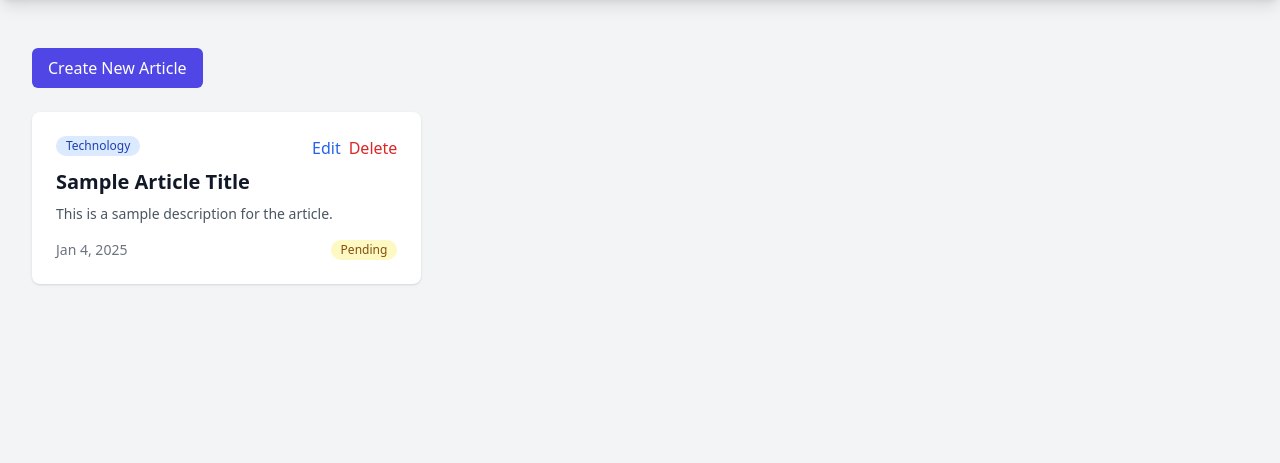
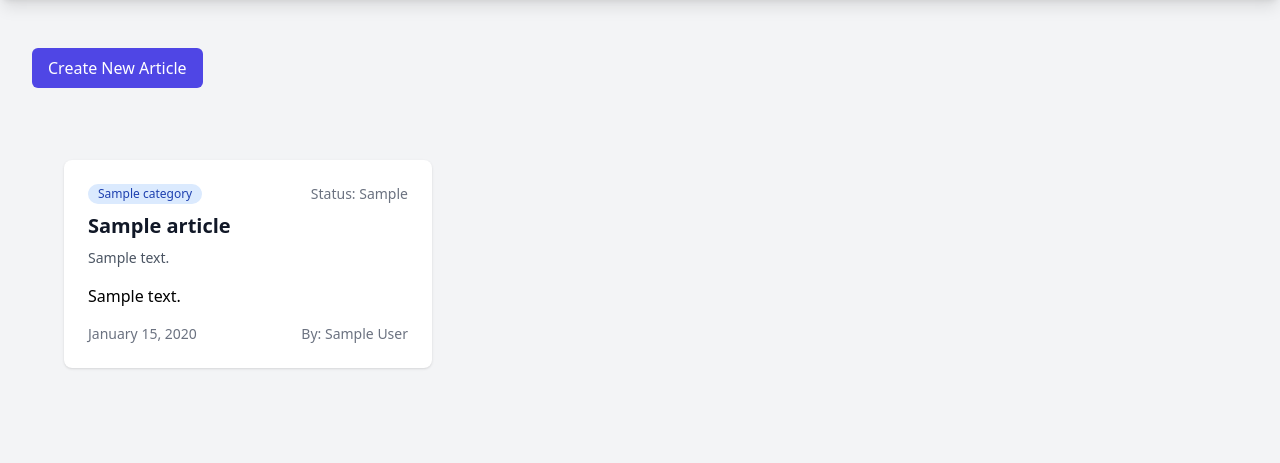
Before and after one commit to majdifox/StormQXII, a PHP site: page /authordash.php?id=1 in a window 1280 px wide. Shown: the part 64-527 px from the top of the page. Run offline with PHP 8.4, Linux system fonts and the light colour scheme; tables that the repository leaves empty or names only in its code hold one stand-in row (values such as "Sample post"); some libraries are stand-ins or nearby versions.

Commit message:
I've added the createArticle() function now the authors can create articles

```diff
--- a/authordash.php
+++ b/authordash.php
@@ -3,12 +3,49 @@
     require_once "./config/dbconfig.php";
     require_once "./models/users.php";
     require_once "./models/author.php";
+    $database = new Database();
+    $id = $_GET["id"];
+    $author = new author($database->getConnection(),$id);
+
+    // Handle article creation
+    if(isset($_POST["title"], $_POST["category_id"], $_POST["description"], $_POST["content"])) {
+        $author->createArticle(
+            $_POST["title"],
+            $_POST["category_id"],
+            $_POST["description"],
+            $_POST["content"],
+            $_POST["status"] ?? 0
+        );
+    }
+
+    $articles = $author->displayArticles();
+    $categories = $author->getCategories();
 
 
-    $database = new Database();
-    $db = $database->getConnection();
 
 
+    // if(isset($_POST["title"],$_POST["category"],$_POST["description"],$_POST["content"])){
+    // $database = new Database();
+    // $db = $database->getConnection();
+    // $id = $_GET['id'] ?? null;
+    // $author = new author($db,$id);
+
+    // $title= $_POST["title"] ;
+    // $category = $_POST["category"] ;
+    // $description = $_POST["description"] ;
+    // $content = $_POST["content"] ;
+    // $status = $_POST["status"];
+
+    //  $author->createArticle($title, $category, $description, $content, $status);
+
+
+    // }
+
+    // $db = new Database();
+    // $author = new author($db->getConnection());
+
+    // $display = $author->displayArticles();
+    // var_dump($display);
 
 ?>
 
@@ -21,6 +58,16 @@
     <title>StormQ - Author Dashboard</title>
     <script src="https://cdn.tailwindcss.com"></script>
     <script src="https://cdnjs.cloudflare.com/ajax/libs/flowbite/2.2.1/flowbite.min.js"></script>
+    <script>
+        tinymce.init({
+            selector: '#content',
+            plugins: 'image media link code',
+            toolbar: 'undo redo | formatselect | bold italic | alignleft aligncenter alignright | image media link | code',
+            height: 400,
+            images_upload_url: 'upload.php',
+            automatic_uploads: true
+        });
+    </script>
 </head>
 <body class="bg-gray-100">
     <!-- Navigation -->
@@ -52,32 +99,45 @@
             </div>
 
             <!-- Article Feed -->
-            <div class="grid gap-6 md:grid-cols-2 lg:grid-cols-3" id="articleFeed">
-                <!-- Article Card Template -->
+             <div class="max-w-7xl mx-auto py-6 sm:px-6 lg:px-8">
+        <div class="px-4 py-6 sm:px-0">
+            <!-- Article Feed -->
+            <div class="grid gap-6 md:grid-cols-2 lg:grid-cols-3">
+                <?php foreach($articles as $article): ?>
                     <div class="bg-white rounded-lg shadow overflow-hidden">
                         <div class="p-6">
                             <div class="flex justify-between items-start">
                                 <span class="inline-flex items-center px-2.5 py-0.5 rounded-full text-xs font-medium bg-blue-100 text-blue-800">
-                                Technology
+                                    <?php echo htmlspecialchars($article['category_name']); ?>
                                 </span>
                                 <div class="flex space-x-2">
-                                <button class="text-blue-600 hover:text-blue-800" onclick="editArticle(1)">Edit</button>
-                                <button class="text-red-600 hover:text-red-800" onclick="deleteArticle(1)">Delete</button>
+                                    <span class="text-gray-500 text-sm">
+                                        Status: <?php echo htmlspecialchars($article['validation_admin']); ?>
+                                    </span>
                                 </div>
                             </div>
-                        <h3 class="mt-2 text-xl font-semibold text-gray-900">Sample Article Title</h3>
-                        <p class="mt-2 text-gray-600 text-sm line-clamp-3">This is a sample description for the article.</p>
+                            <h3 class="mt-2 text-xl font-semibold text-gray-900">
+                                <?php echo htmlspecialchars($article['title']); ?>
+                            </h3>
+                            <p class="mt-2 text-gray-600 text-sm">
+                                <?php echo htmlspecialchars($article['description']); ?>
+                            </p>
+                            <div class="mt-4 prose max-w-none">
+                                <?php echo $article['content']; ?>
+                            </div>
                             <div class="mt-4 flex justify-between items-center">
-                            <span class="text-sm text-gray-500">Jan 4, 2025</span>
-                            <span class="inline-flex items-center px-2.5 py-0.5 rounded-full text-xs font-medium bg-yellow-100 text-yellow-800">
-                                Pending
+                                <span class="text-sm text-gray-500">
+                                    <?php echo $article['formatted_date']; ?>
+                                </span>
+                                <span class="text-sm text-gray-500">
+                                    By: <?php echo htmlspecialchars($article['firstname'] . ' ' . $article['lastname']); ?>
                                 </span>
                             </div>
                         </div>
                     </div>
+                <?php endforeach; ?>
             </div>
-        </div>
-    </div>
+
 
     <!-- Article Creation/Edit Modal -->
     <div id="articleModal" tabindex="-1" aria-hidden="true" class="fixed top-0 left-0 right-0 z-50 hidden w-full p-4 overflow-x-hidden overflow-y-auto md:inset-0 h-[calc(100%-1rem)] max-h-full">
@@ -89,6 +149,7 @@
                     <h3 class="text-xl font-semibold text-gray-900" id="modalTitle">
                         Create New Article
                     </h3>
+
                     <button type="button" class="text-gray-400 bg-transparent hover:bg-gray-200 hover:text-gray-900 rounded-lg text-sm w-8 h-8 ml-auto inline-flex justify-center items-center" data-modal-hide="articleModal">
                         <svg class="w-3 h-3" aria-hidden="true" xmlns="http://www.w3.org/2000/svg" fill="none" viewBox="0 0 14 14">
                             <path stroke="currentColor" stroke-linecap="round" stroke-linejoin="round" stroke-width="2" d="m1 1 6 6m0 0 6 6M7 7l6-6M7 7l-6 6"/>
@@ -97,7 +158,7 @@
                 </div>
                 <!-- Modal body -->
                 <div class="p-6 space-y-6">
-                    <form id="articleForm" class="space-y-4">
+                    <form method="POST" id="articleForm" class="space-y-4">
                         <input type="hidden" id="articleId" name="articleId">
                         <div>
                             <label for="title" class="block text-sm font-medium text-gray-700">Title</label>
@@ -106,14 +167,13 @@
                         </div>
 
                         <div>
-                            <label for="category" class="block text-sm font-medium text-gray-700">Category</label>
-                            <select id="category" name="category" required
-                                class="mt-1 block w-full rounded-md border-gray-300 shadow-sm focus:border-indigo-500 focus:ring-indigo-500">
-                                <option value="">Select a category</option>
-                                <option value="technology">Technology</option>
-                                <option value="science">Science</option>
-                                <option value="health">Health</option>
-                                <option value="business">Business</option>
+                        <label for="category_id">Category</label>
+                    <select name="category_id" id="category_id" required>
+                        <?php foreach($categories as $category): ?>
+                            <option value="<?php echo $category['id']; ?>">
+                                <?php echo htmlspecialchars($category['name']); ?>
+                            </option>
+                        <?php endforeach; ?>
                     </select>
                         </div>
 
@@ -137,7 +197,7 @@
                                 <option value="pending">Submit for Review</option>
                             </select>
                         </div>
-                    </form>
+
                 </div>
                 <!-- Modal footer -->
                 <div class="flex items-center justify-end p-6 space-x-2 border-t border-gray-200 rounded-b">
@@ -145,46 +205,47 @@
                             class="text-gray-500 bg-white hover:bg-gray-100 focus:ring-4 focus:outline-none focus:ring-blue-300 rounded-lg border border-gray-200 text-sm font-medium px-5 py-2.5 hover:text-gray-900 focus:z-10">
                         Cancel
                     </button>
-                    <button type="button" onclick="saveArticle()"
+                    <button name="save" type="submit"
                             class="text-white bg-indigo-600 hover:bg-indigo-700 focus:ring-4 focus:outline-none focus:ring-blue-300 font-medium rounded-lg text-sm px-5 py-2.5 text-center">
                         Save Article
                     </button>
                 </div>
+                </form>
             </div>
         </div>
     </div>
 
     <script>
-        function editArticle(articleId) {
-            // Set modal title
-            document.getElementById('modalTitle').textContent = 'Edit Article';
-            document.getElementById('articleId').value = articleId;
+        // function editArticle(articleId) {
+        //     // Set modal title
+        //     document.getElementById('modalTitle').textContent = 'Edit Article';
+        //     document.getElementById('articleId').value = articleId;
 
-            // Open modal
-            const modal = document.getElementById('articleModal');
-            modal.classList.remove('hidden');
-        }
+        //     // Open modal
+        //     const modal = document.getElementById('articleModal');
+        //     modal.classList.remove('hidden');
+        // }
 
-        function deleteArticle(articleId) {
-            if (confirm('Are you sure you want to delete this article?')) {
-                // Here you would typically submit to your deleteArticle PHP endpoint
-                console.log('Deleting article:', articleId);
-            }
-        }
+        // function deleteArticle(articleId) {
+        //     if (confirm('Are you sure you want to delete this article?')) {
+        //         // Here you would typically submit to your deleteArticle PHP endpoint
+        //         console.log('Deleting article:', articleId);
+        //     }
+        // }
 
-        function saveArticle() {
-            const form = document.getElementById('articleForm');
-            const articleId = document.getElementById('articleId').value;
+        // function saveArticle() {
+        //     const form = document.getElementById('articleForm');
+        //     const articleId = document.getElementById('articleId').value;
 
-            // If articleId exists, it's an edit operation
-            if (articleId) {
-                form.action = 'modify_article.php';
-            } else {
-                form.action = 'create_article.php';
-            }
+        //     // If articleId exists, it's an edit operation
+        //     if (articleId) {
+        //         form.action = 'modify_article.php';
+        //     } else {
+        //         form.action = 'create_article.php';
+        //     }
 
-            form.submit();
-        }
+        //     form.submit();
+        // }
 
         // Clear form when opening create new article
         document.querySelector('[data-modal-target="articleModal"]').addEventListener('click', function() {
--- a/login.php
+++ b/login.php
@@ -52,7 +52,7 @@ if(isset($_POST['submit'])) {
         setcookie("user_logged", "true", time() + (86400 * 30), "/");
 
         if ($user->getRole() == 'author') {
-            header("Location: index.php?id=" . $user->getId());
+            header("Location: authordash.php?id=" . $user->getId());
         } elseif($user->getRole() == 'member') {
             header("Location: pages/membre.php?id=" . $user->getId());
         }
--- a/models/author.php
+++ b/models/author.php
@@ -1,94 +1,62 @@
 <?php
-
 require_once "users.php";
 require_once "member.php";
 
+class author extends member {
+    protected $id;
+    protected $table = "articles";
 
-class author extends member{
-
-    private $articles = "articles";
-
-    private $title;
-    private $status;
-    private $description;
-    private $content;
-    private $category_id;
-    private $author_id;
-    private $created_at;
-    private $updated_at;
-    private $publication_date;
-
-
-
-
-
-public function createArticle(){
-
-    $query = "INSERT INTO ". $this->$articles . "SET title=:title, status=:status, description=:description, content=:content, category_id=:category_id, author_id=:author_id, created_at=:created_at, updated_at=:updated_at, publication_date=:publication_date ";
-    $stmt= $this->conn->prepare($query);
-
-    $this->$title = htmlspecialchars(strip_tags($this->title));
-    $this->$title = htmlspecialchars(strip_tags($this->$status));
-    $this->$description = htmlspecialchars(strip_tags($this->$description));
-    $this->$content = htmlspecialchars(strip_tags($this->$content));
-    $this->$category_id = htmlspecialchars(strip_tags($this->category_id));
-    $this->$author_id = htmlspecialchars(strip_tags($this->$author_id));
-    $this->$created_at= htmlspecialchars(strip_tags($this->$created_at));
-    $this->$updated_at= htmlspecialchars(strip_tags($this->$updated_at));
-
-    $stmt->bindParam(":title", $this->title);
-    $stmt->bindParam(":status", $this->status);
-    $stmt->bindParam(":description", $this->description);
-    $stmt->bindParam(":content", $this->content);
-    $stmt->bindParam(":category_at", $this->category_at);
-    $stmt->bindParam(":updated_at", $this->updated_at);
-    $stmt->bindParam(":publication_date", $this->publication_date);
-
-    if($stmt->execute){
-        return true;
-    }
-
-        return false;
+    public function __construct($db, $id = null) {
+        parent::__construct($db);
+            $this->id = $id;
 
 
     }
 
+    public function createArticle($title, $category_id, $description, $content, $status) {
+        $query = "INSERT INTO " . $this->table . "
+                 (title, category_id, description, content, status, author_id, created_at)
+                 VALUES (:title, :category_id, :description, :content, :status, :author_id, NOW())";
 
-
-
-
-
-
-public function modifyArticle(){
-
-    $query = "UPDATE articles SET title=:title, status=:status, description=:description, content=:content, category_id=:category_id, author_id=:author_id, created_at=:created_at, updated_at=:updated_at, publication_date=:publication_date ";
         $stmt = $this->conn->prepare($query);
 
-    $stmt->bindParam(":title", $this->title);
-    $stmt->bindParam(":status", $this->status);
-    $stmt->bindParam(":description", $this->description);
-    $stmt->bindParam(":content", $this->content);
-    $stmt->bindParam(":category_at", $this->category_at);
-    $stmt->bindParam(":updated_at", $this->updated_at);
-    $stmt->bindParam(":publication_date", $this->publication_date);
+        $stmt->bindParam(":title", $title);
+        $stmt->bindParam(":category_id", $category_id);
+        $stmt->bindParam(":description", $description);
+        $stmt->bindParam(":content", $content);
+        $stmt->bindParam(":status", $status);
+        $stmt->bindParam(":author_id", $this->id);
 
-    $stmt->execute();
-    return $stmt;
+        return $stmt->execute();
     }
 
+    public function displayArticles() {
+        $query = "SELECT a.*, c.name as category_name, u.firstname, u.lastname,
+                        DATE_FORMAT(a.created_at, '%M %d, %Y') as formatted_date
+                 FROM " . $this->table . " a
+                 LEFT JOIN categories c ON a.category_id = c.id
+                 LEFT JOIN users u ON a.author_id = u.id
+                 WHERE u.id=:id
+                 ORDER BY a.created_at DESC";
 
-public function deleteArticle($id){
-
-    $query = "DELETE FROM articles WHERE id = :id  ";
         $stmt = $this->conn->prepare($query);
-
-    $stmt->bindParam(":id",$id);
+        $stmt->bindParam("id",$this->id);
         $stmt->execute();
-
-    return $stmt;
+        return $stmt->fetchAll(PDO::FETCH_ASSOC);
     }
 
+    public function getCategories() {
+        $query = "SELECT id, name FROM categories ORDER BY name";
+        $stmt = $this->conn->prepare($query);
+        $stmt->execute();
+        return $stmt->fetchAll(PDO::FETCH_ASSOC);
     }
 
-
+    public function deleteArticle($id) {
+        $query = "DELETE FROM " . $this->table . " WHERE id = :id";
+        $stmt = $this->conn->prepare($query);
+        $stmt->bindParam(":id", $id);
+        return $stmt->execute();
+    }
+}
 ?>
```
Lines whose indentation alone changed are shown as unchanged.
